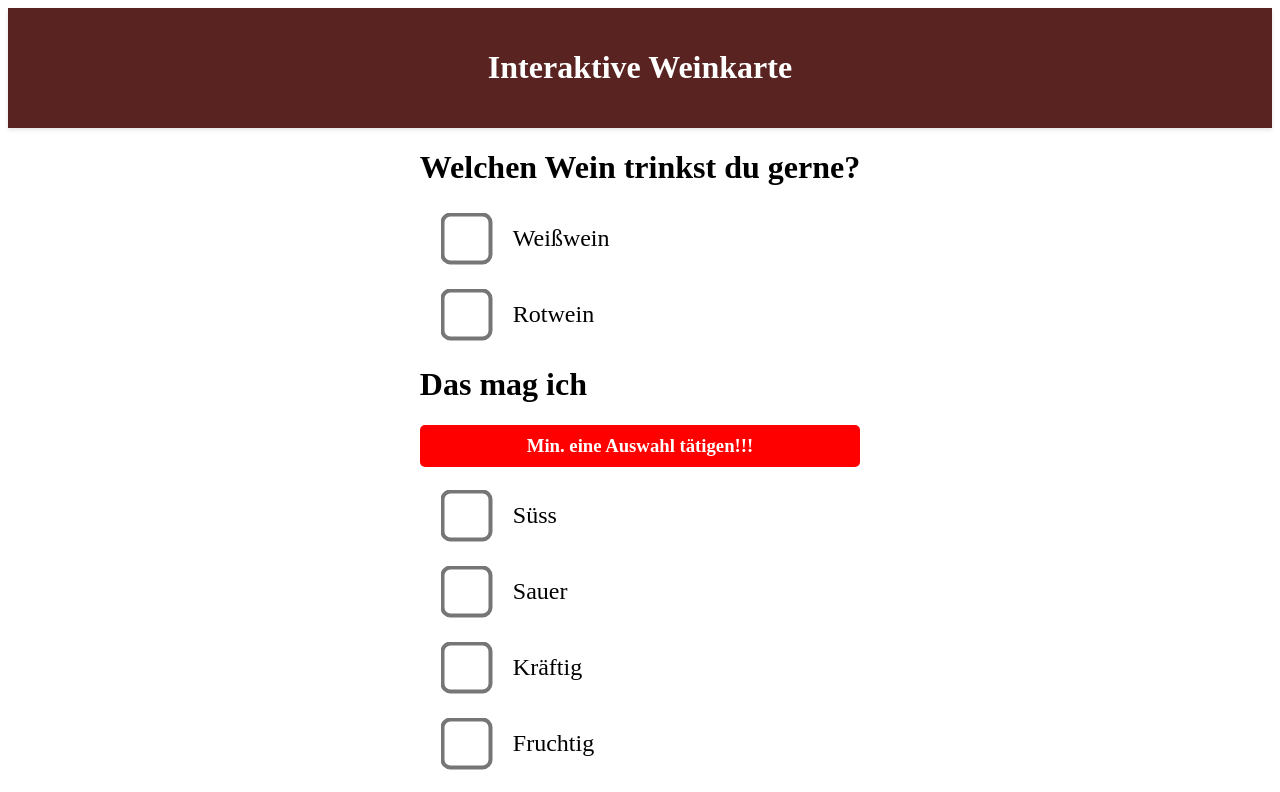
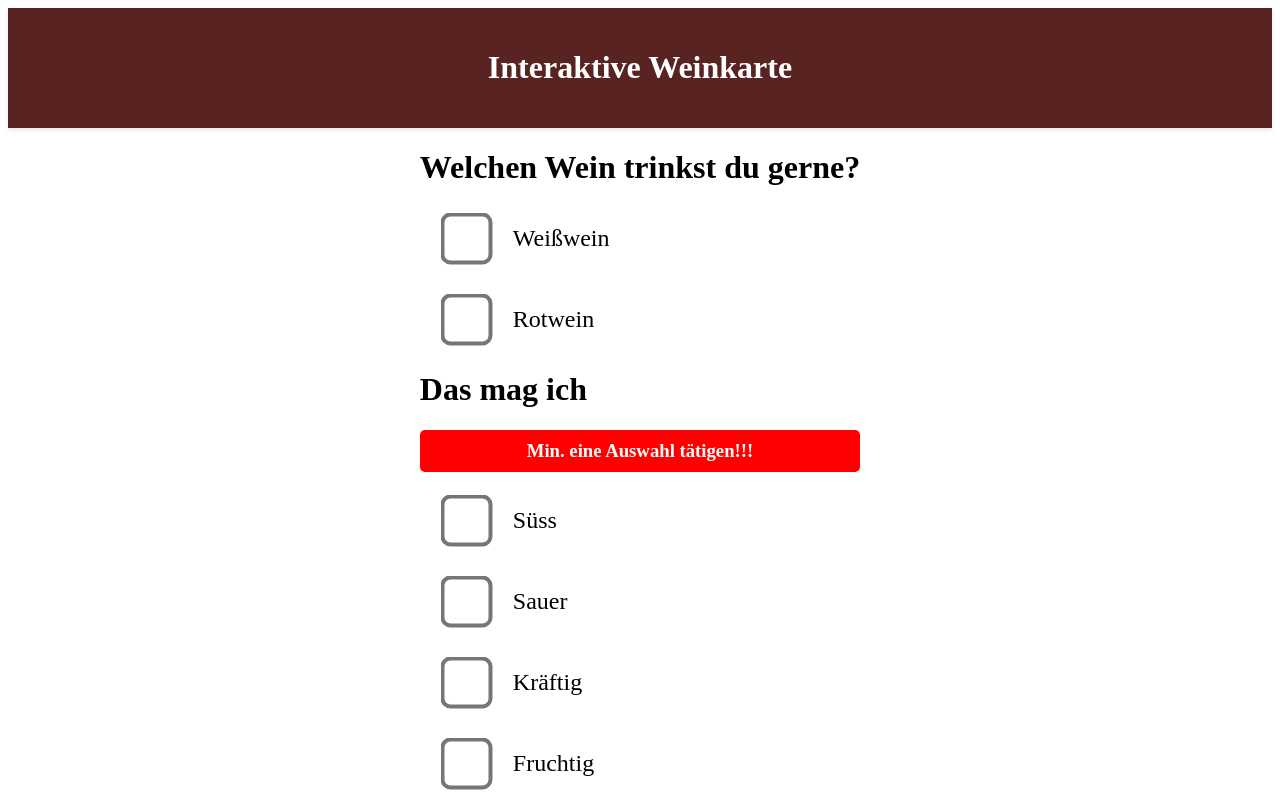
Before and after one commit to Nizii/bachelor_ui, a Nuxt app: page /CustomMenu in a window 1280 px wide. Shown: the top 792 px of the page. Built offline with nearby package versions, Linux system fonts and the light colour scheme.

Commit message:
added css

```diff
--- a/components/Checkbox.vue
+++ b/components/Checkbox.vue
@@ -56,7 +56,7 @@ input[type=checkbox] {
 .checkbox-container {
   display: flex;
   align-items: center;
-  margin-bottom: 15px;
+  margin-bottom: 20px;
   padding-left:40px ;
 }
 .checkbox-label {
```
